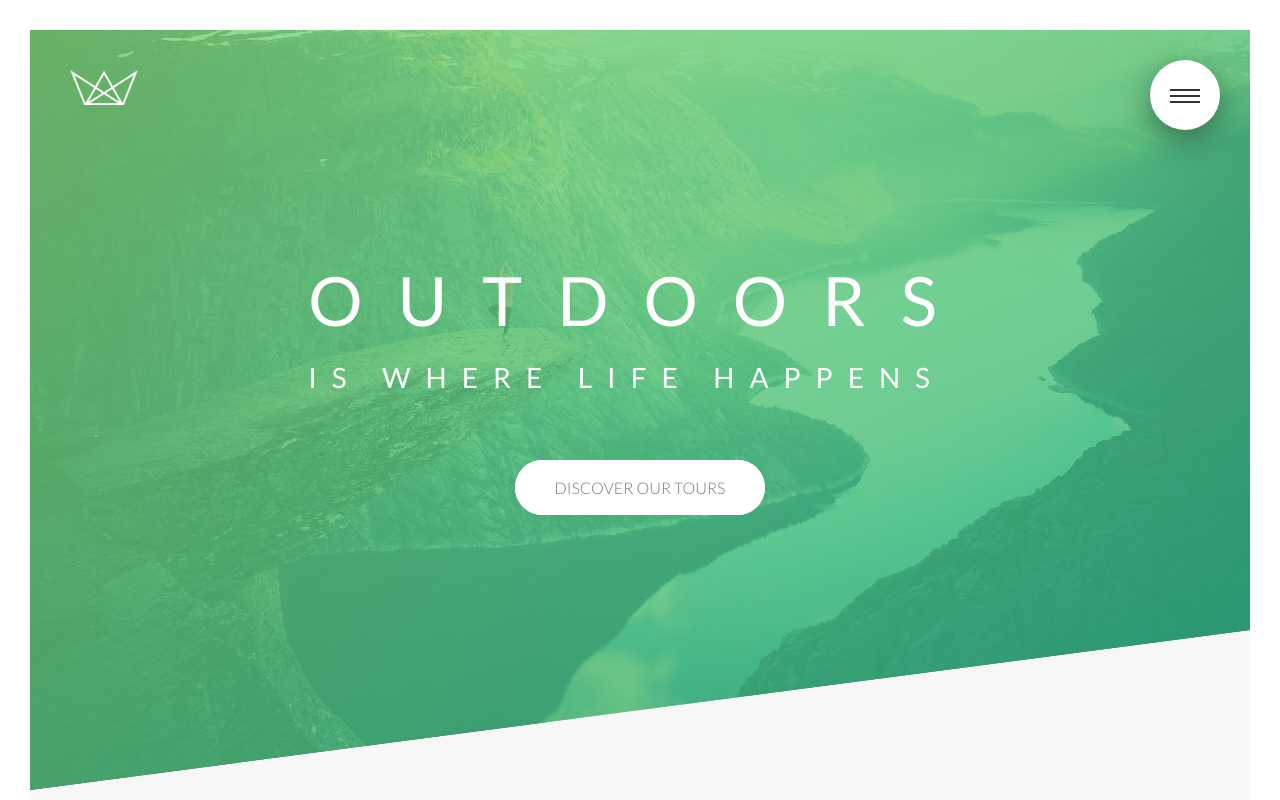
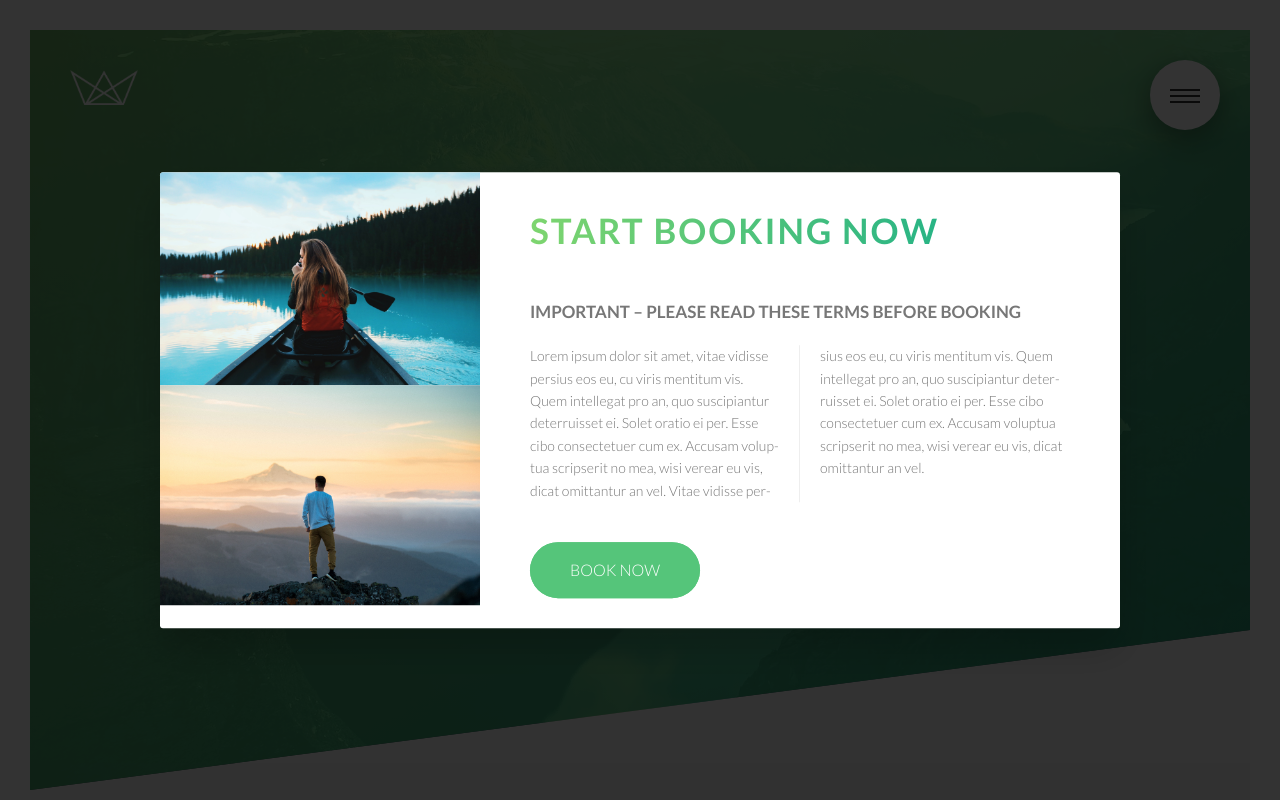
Before and after one commit to vangeliyyulia/Advanced-CSS-Udemy---Natours, a website: page index.html in a window 1280 px wide. Shown: the top 800 px of the page. Drawn offline with Linux system fonts and the light colour scheme.

Commit message:
Popup Part 1

```diff
--- a/index.html
+++ b/index.html
@@ -336,5 +336,22 @@
                 </div>
             </div>
         </footer>
+        <div class="popup">
+            <div class="popup__content">
+                <div class="popup__left">
+                    <img src="img/nat-8.jpg" alt="Tour photo" class="popup__img">
+                    <img src="img/nat-9.jpg" alt="Tour photo" class="popup__img">
+                </div>
+                <div class="popup__right">
+                    <h2 class="heading-secondary u-margin-bottom-medium">Start booking now</h2>
+                    <h3 class="heading-tertiary u-margin-bottom-small">Important &ndash; Please read these terms before booking</h3>
+                    <p class="popup__text">
+                        Lorem ipsum dolor sit amet, vitae vidisse persius eos eu, cu viris mentitum vis. Quem intellegat pro an, quo suscipiantur deterruisset ei. Solet oratio ei per. Esse cibo consectetuer cum ex. Accusam voluptua scripserit no mea, wisi verear eu vis, dicat omittantur an vel.
+                        Vitae vidisse persius eos eu, cu viris mentitum vis. Quem intellegat pro an, quo suscipiantur deterruisset ei. Solet oratio ei per. Esse cibo consectetuer cum ex. Accusam voluptua scripserit no mea, wisi verear eu vis, dicat omittantur an vel.
+                    </p>
+                    <a href="#" class="btn btn--green">Book now</a>
+                </div>
+            </div>
+        </div>
     </body>
 </html>
--- a/sass/abstracts/_mixins.scss
+++ b/sass/abstracts/_mixins.scss
@@ -5,3 +5,10 @@
         clear: both;
     }
 }
+
+@mixin absCenter {
+    position: absolute;
+    top: 50%;
+    left: 50%;
+    transform: translate(-50%, -50%);
+}
--- /dev/null
+++ b/sass/components/_popup.scss
@@ -0,0 +1,51 @@
+.popup {
+    background-color: rgba($color-black, .8);
+    position: fixed;
+    top: 0;
+    left: 0;
+    width: 100%;
+    height: 100vh;
+    z-index: 250;
+
+    &__content {
+        @include absCenter;
+        border-radius: 3px;
+        width: 75%;
+        background-color: $color-white;
+        box-shadow: 0 2rem 4rem rgba($color-black, .2);
+        z-index: 300;
+        display: table;
+        overflow: hidden;
+    }
+
+    &__left {
+        width: 33.3333333%;
+        float: left;
+        display: table-cell;
+    }
+
+    &__right {
+        width: 66.6666667%;
+        float: left;
+        display: table-cell;
+        vertical-align: middle;
+        padding: 3rem 5rem;
+    }
+
+    &__img {
+        display: block;
+        width: 100%;
+    }
+
+    &__text {
+        font-size: 1.4rem;
+        margin-bottom: 4rem;
+        column-count: 2;
+        column-gap: 4rem;
+        column-rule: 1px solid $color-grey-light-2;
+        -moz-hyphens: auto;
+        -ms-hyphens: auto;
+        -webkit-hyphens: auto;
+        hyphens: auto;
+    }
+}
--- a/sass/main.scss
+++ b/sass/main.scss
@@ -14,6 +14,7 @@
 @import 'components/feature-box';
 @import 'components/form';
 @import 'components/story';
+@import 'components/popup';
 
 @import 'layout/navigation';
 @import 'layout/header';
```
Also changed, not shown: css/style.css.
